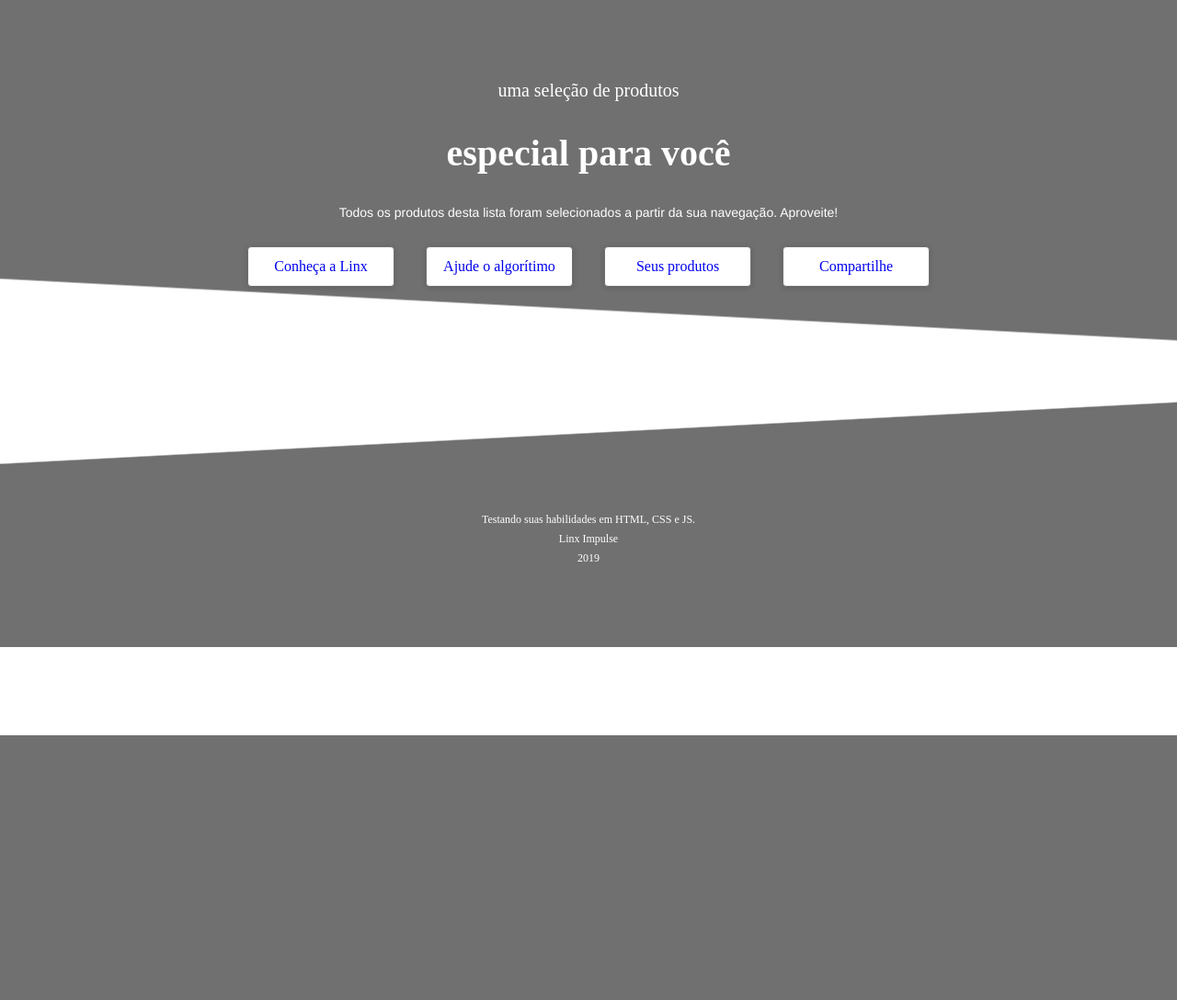
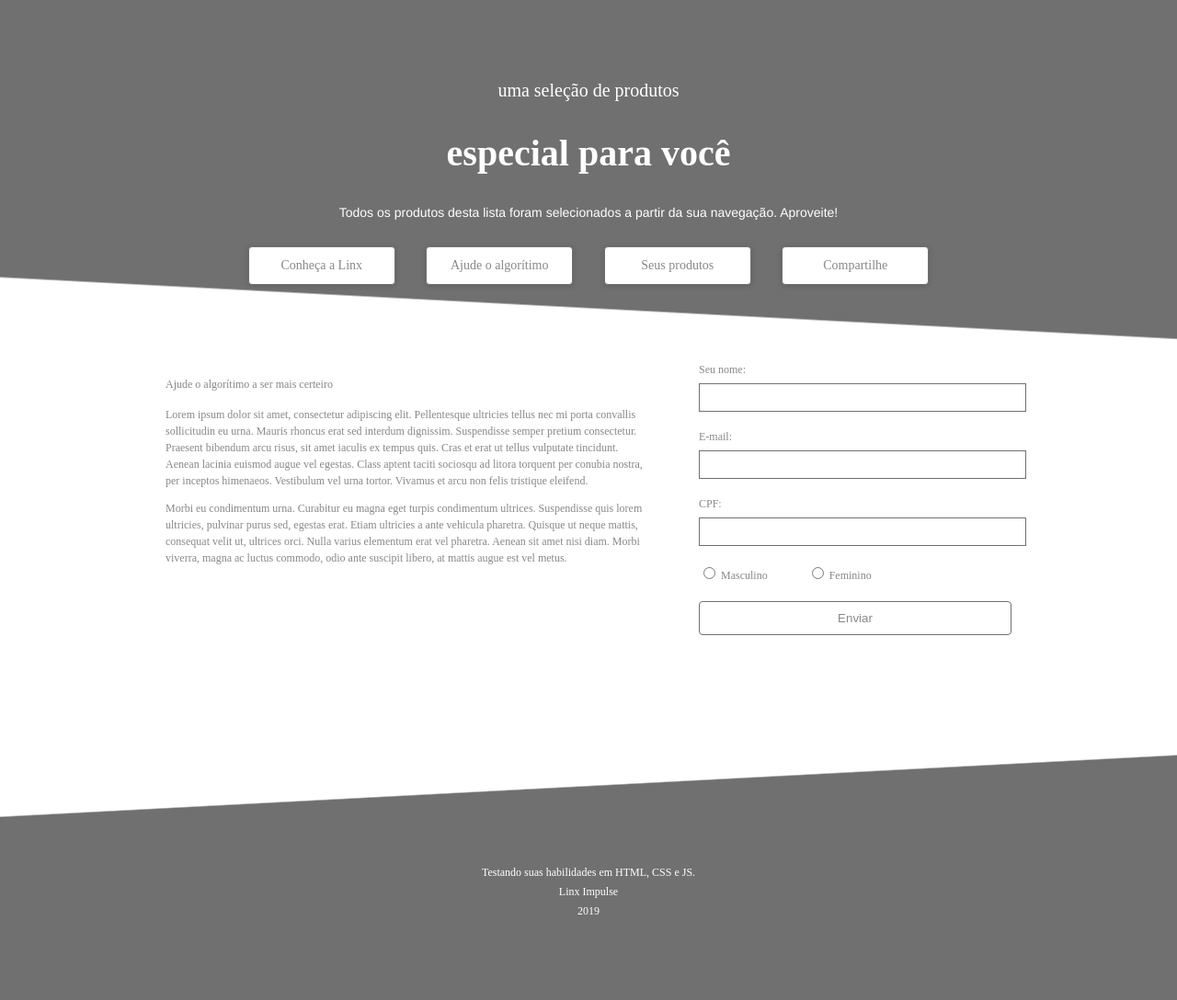
Before and after one commit to UniversidadeDeVassouras/labproginter-2020.2-MatheusTelles-t2, a Flask app: page / in a window 1280 px wide. Shown: the whole page at 92% size. Before the commit the page ends 800 px from the top, so only its background shows below. Run offline with Flask 2, Linux system fonts and the light colour scheme.

Commit message:
Desenvolvido o Inicio do site, o ajude o algorítmo e formulário

```diff
--- a/application/view/static/style.css
+++ b/application/view/static/style.css
@@ -81,3 +81,78 @@
 a:visited {
     color: #888;
 }
+
+.font-size-small {
+    font-size: 12px;
+}
+
+.font-size-default {
+    font-size: 14px;
+}
+
+.container {
+    width: calc(100% - 32px);
+    max-width: 920px;
+    margin: 0 auto 90px;
+}
+
+[class*="container grid-column"] {
+    display: grid;
+    gap: 30px 60px;
+    grid-template-columns: 520px auto;
+}
+
+[class*="container grid-column"] .container_text-content .title {
+    font-weight: 400;
+}
+
+[class*="container grid-column"] .container_text-content .description {
+    line-height: 1.5;
+}
+
+form .form-group {
+    margin-bottom: 20px;
+}
+
+form .form-group .form-control-label {
+    display: inline-block;
+    margin-bottom: 7px;
+}
+
+form .form-group .form-control {
+    display: block;
+    width: 100%;
+    padding: 7px;
+    border: 1px solid #707070;
+}
+
+form .form-group .inline-radio {
+    display: inline-block;
+    margin-right: 40px;
+}
+
+form .form-group:last-child {
+    margin-bottom: 0px;
+}
+
+.button {
+    background-color: #fff;
+    display: inline-block;
+    padding: 10px;
+    text-align: center;
+    color: #888;
+    border: 1px solid #707070;
+    border-radius: 4px;
+}
+
+.button-small {
+    padding: 6px;
+}
+
+.button-large {
+    width: 260px;
+}
+
+.send {
+    width: 100%;
+}
--- a/application/view/templates/index.html
+++ b/application/view/templates/index.html
@@ -17,6 +17,50 @@
             </ul>
         </nav>
     </header>
+
+    <main class="container grid-column font-size-small">
+        <section class="container_text-content">
+            <h4 class="font-size-large title">
+                Ajude o algorítimo a ser mais certeiro
+            </h4>
+            <p class="description">Lorem ipsum dolor sit amet, consectetur adipiscing elit. Pellentesque ultricies tellus nec mi porta convallis sollicitudin eu urna. Mauris rhoncus erat sed interdum dignissim. Suspendisse semper pretium consectetur. Praesent bibendum arcu
+                risus, sit amet iaculis ex tempus quis. Cras et erat ut tellus vulputate tincidunt. Aenean lacinia euismod augue vel egestas. Class aptent taciti sociosqu ad litora torquent per conubia nostra, per inceptos himenaeos. Vestibulum vel urna
+                tortor. Vivamus et arcu non felis tristique eleifend.</p>
+            <p class="description">
+                Morbi eu condimentum urna. Curabitur eu magna eget turpis condimentum ultrices. Suspendisse quis lorem ultricies, pulvinar purus sed, egestas erat. Etiam ultricies a ante vehicula pharetra. Quisque ut neque mattis, consequat velit ut, ultrices orci. Nulla
+                varius elementum erat vel pharetra. Aenean sit amet nisi diam. Morbi viverra, magna ac luctus commodo, odio ante suscipit libero, at mattis augue est vel metus.</p>
+        </section>
+
+        <section>
+            <form class="form" action="#" method="post">
+                <div class="form-group">
+                    <label class="form-control-label" for="name">Seu nome:</label>
+                    <input class="form-control" type="text" required name="name" id="name">
+                </div>
+                <div class="form-group">
+                    <label class="form-control-label" for="email">E-mail:</label>
+                    <input class="form-control" type="email" required name="email" id="email">
+                </div>
+                <div class="form-group">
+                    <label class="form-control-label" for="cpf">CPF:</label>
+                    <input class="form-control" type="text" required name="cpf" id="cpf">
+                </div>
+                <div class="form-group">
+                    <div class="inline-radio">
+                        <input type="radio" name="sex" id="sex_m">
+                        <label for="sex_m">Masculino</label>
+                    </div>
+                    <div class="inline-radio">
+                        <input type="radio" name="sex" id="sex_f">
+                        <label for="sex_f">Feminino</label>
+                    </div>
+                </div>
+                <div class="form-group">
+                    <input class="button send font-size-big" type="submit" value="Enviar">
+                </div>
+            </form>
+        </section>
+    </main>
 </body>
 
 
```
